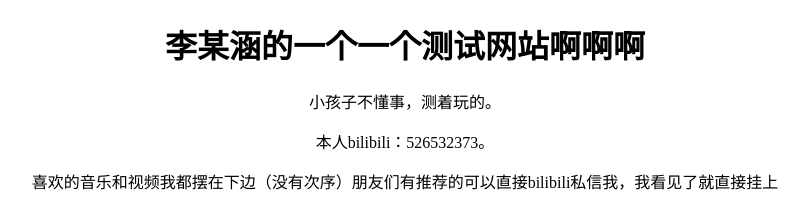
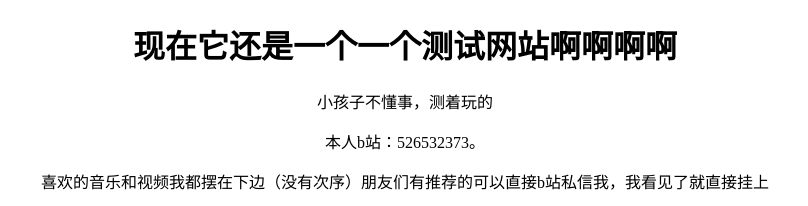
Before and after one commit to Limouhan/limouhan.github.io, a plain HTML site: page index.html in a window 1280 px wide. Shown: the top 206 px of the page, without its empty margins (235-1043 px from the left). Drawn offline with Linux system fonts and the light colour scheme.

Commit message:
Update index.html

```diff
--- a/index.html
+++ b/index.html
@@ -6,12 +6,12 @@
 		<meta name="viewport" content="width=device-width,initial-scale=1.0>
 		<meta http-equiv="X-UA-Compatible" content="ie=edge">
 		<link rel = "icon" href="title.ico">
-		<title>limouhan-测试网站</title>
+		<title>李某涵-视听资源分享站</title>
 	<body style="text-align: center;">
-<h1 align="center">李某涵的一个一个测试网站啊啊啊</h1>
-<p align="center">小孩子不懂事，测着玩的。</p>
-<p align="center">本人bilibili：526532373。</p>
-<p align="center">喜欢的音乐和视频我都摆在下边（没有次序）朋友们有推荐的可以直接bilibili私信我，我看见了就直接挂上</p>
+<h1 align="center">现在它还是一个一个测试网站啊啊啊啊</h1>
+<p align="center">小孩子不懂事，测着玩的</p>
+<p align="center">本人b站：526532373。</p>
+<p align="center">喜欢的音乐和视频我都摆在下边（没有次序）朋友们有推荐的可以直接b站私信我，我看见了就直接挂上</p>
 <iframe frameborder="no" border="0" marginwidth="0" marginheight="0" width=330 height=86 src="//music.163.com/outchain/player?type=2&id=505449407&auto=0&height=66"></iframe>
 <iframe src="//player.bilibili.com/player.html?aid=859576240&bvid=BV1BV4y1g7gX&cid=876352721&page=1" scrolling="no" border="0" frameborder="no" framespacing="0" allowfullscreen="true"> </iframe>
 </body>
```
